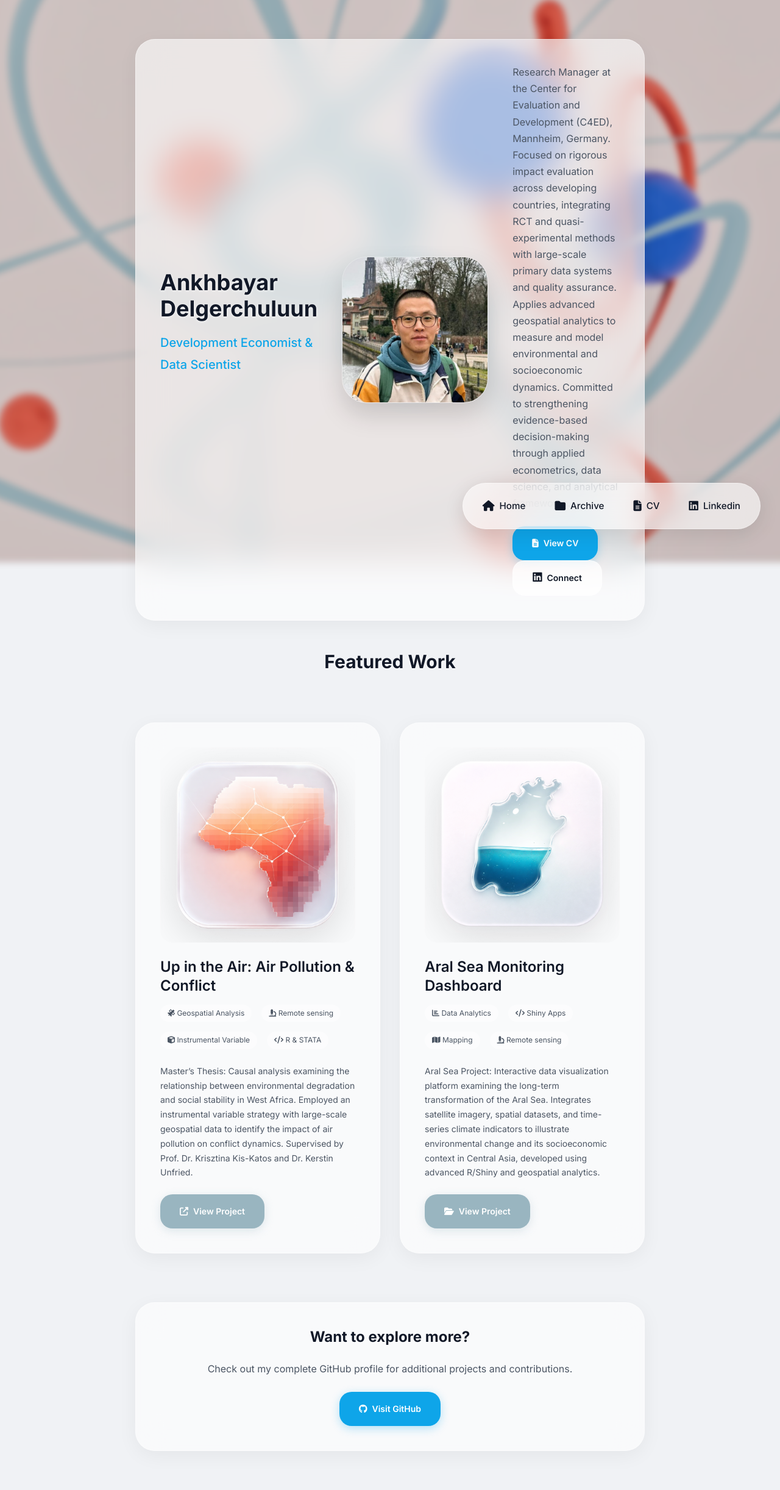
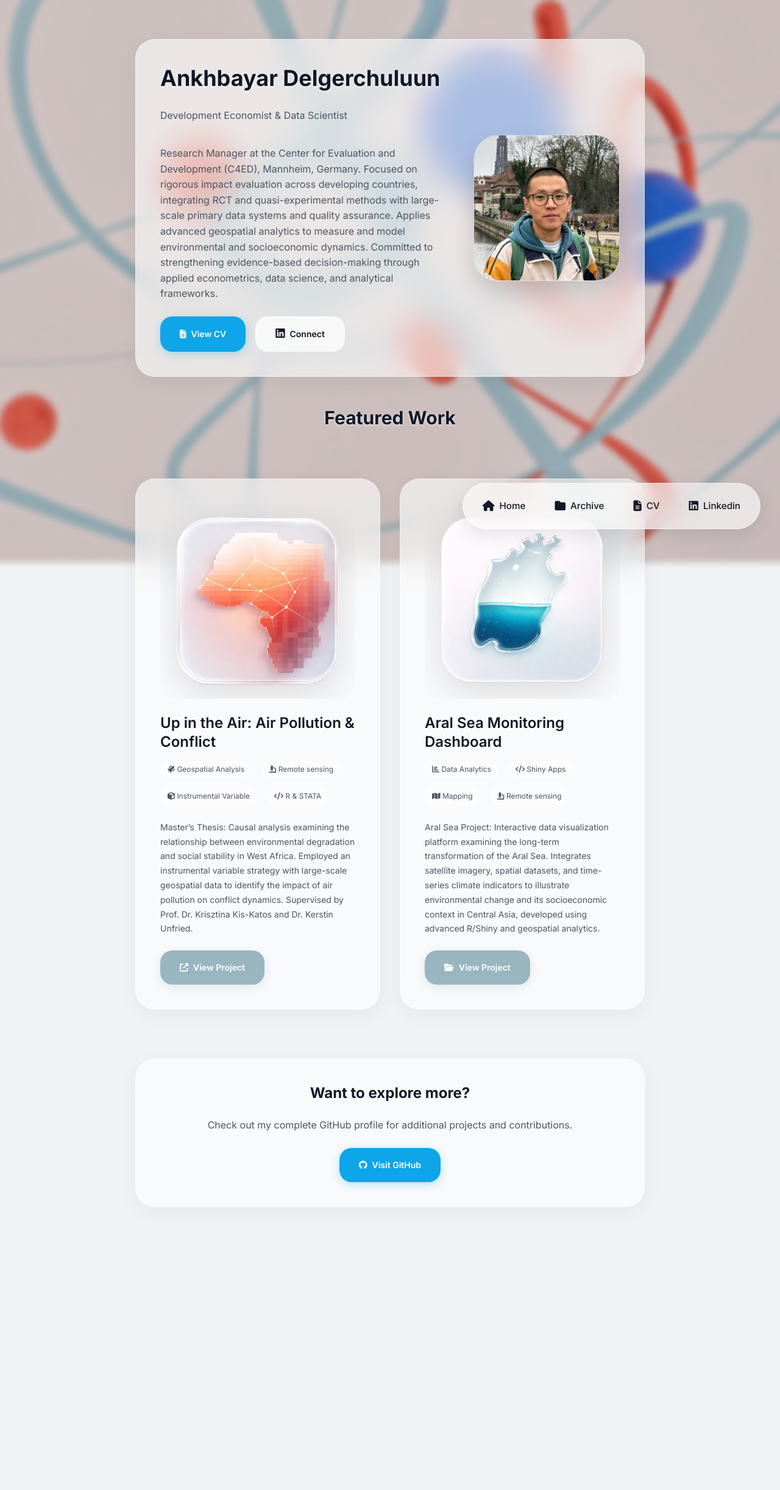
Before and after one commit to ankhaa0813/ankhbayar, a Jekyll site: the page built from index.md, in a window 1280 px wide. Shown: the whole page at 61% size. Built offline with Jekyll 4.4.1, drawn with Linux system fonts in a browser that asks for light colours; after the commit the page ends 2044 px from its top, so only the background shows below that.

Commit message:
Refactor hero card layout to use grid system

```diff
--- a/assets/css/style.scss
+++ b/assets/css/style.scss
@@ -164,19 +164,25 @@ body {
 // ============================================
 .hero-card {
     @extend .glass-card;
-    display: flex;
+    display: grid;
+    // Desktop layout: Header and Body on the left, Profile spans both on the right
+    grid-template-columns: 1fr 240px;
+    grid-template-areas:
+        "header photo"
+        "body   photo";
     align-items: center;
-    gap: var(--space-xl);
+    gap: 0 var(--space-xl); // 0 vertical gap, large horizontal gap for desktop
     text-align: left;
 
-    .hero-content {
-        flex: 1;
+    // 1. HEADER SECTION (Title & Subtitle)
+    .hero-header {
+        grid-area: header;
 
         h1 {
             font-size: var(--font-size-4xl);
             font-weight: 700;
-            line-height: 1.2;
-            margin-bottom: var(--space-sm);
+            line-height: 1.1; // Tightened line height
+            margin-bottom: 4px; // Reduced gap to subtitle
             color: var(--text-dark);
 
             @media (max-width: 768px) {
@@ -188,29 +194,13 @@ body {
             font-size: var(--font-size-xl);
             color: var(--accent-blue);
             font-weight: 500;
-            margin-bottom: var(--space-md);
-        }
-
-        p {
-            color: var(--text-muted);
-            line-height: 1.8;
-            margin-bottom: var(--space-md);
-            font-size: var(--font-size-base);
-        }
-
-        .hero-cta {
-            display: flex;
-            gap: var(--space-sm);
-            flex-wrap: wrap;
-
-            @media (max-width: 768px) {
-                flex-direction: column;
-            }
+            margin-bottom: 0; // Removed bottom margin to pull body up
         }
     }
 
+    // 2. PROFILE SECTION (The Squircle Photo)
     .hero-profile {
-        flex: 0 0 240px; // Slightly larger for better impact
+        grid-area: photo;
         width: 240px;
         height: 240px;
         position: relative;
@@ -221,15 +211,13 @@ body {
         img {
             width: 100%;
             height: 100%;
-            // The "Squircle" Look: High border radius matches your project icons
             border-radius: 40px;
-            object-fit: cover; // Ensures face isn't distorted
+            object-fit: cover;
             box-shadow: 0 20px 40px rgba(0, 0, 0, 0.15);
-            border: 1px solid rgba(255, 255, 255, 0.2); // Subtle glass edge
+            border: 1px solid rgba(255, 255, 255, 0.2);
             transition: transform var(--transition-base);
         }
 
-        // Decorative background glow to make the profile pop
         &::after {
             content: '';
             position: absolute;
@@ -238,29 +226,55 @@ body {
             background: radial-gradient(circle, rgba(14, 165, 233, 0.15) 0%, transparent 70%);
             z-index: -1;
         }
+    }
 
-        @media (max-width: 768px) {
-            flex: 0 0 180px;
-            width: 180px;
-            height: 180px;
+    // 3. BODY SECTION (Bio & Buttons)
+    .hero-body {
+        grid-area: body;
+
+        p {
+            color: var(--text-muted);
+            line-height: 1.6; // Slightly tighter for better grouping
+            margin-top: 12px; // Reduced gap from subtitle
+            margin-bottom: var(--space-md);
+            font-size: var(--font-size-base);
+        }
+
+        .hero-cta {
+            display: flex;
+            gap: var(--space-sm);
+            flex-wrap: wrap;
         }
     }
 
+    // 4. MOBILE LAYOUT FIX
     @media (max-width: 768px) {
-            display: flex;
-            flex-direction: column; // Stacks 1, 2, 3 vertically
-            text-align: center;
-            gap: 12px; //
-            grid-template-columns: 1fr;
+        display: flex;
+        flex-direction: column;
+        text-align: center;
+        gap: 8px; // Very tight gap for mobile
+        padding: var(--space-lg);
 
-            .hero-profile {
-                margin: 8px auto;
-                width: 220px;
-                height: 220px;
+        .hero-header .subtitle {
+            margin-bottom: 8px;
+        }
+
+        .hero-profile {
+            margin: 12px auto; // Space around the photo
+            width: 200px;
+            height: 200px;
+            order: 0; // Keeping photo between subtitle and bio based on HTML order
+        }
+
+        .hero-body {
+            p { margin-top: 4px; }
+            .hero-cta {
+                flex-direction: column;
+                align-items: center;
             }
         }
+    }
 }
-
 // ============================================
 // 7. FEATURED PROJECT CARDS
 // ============================================
```
